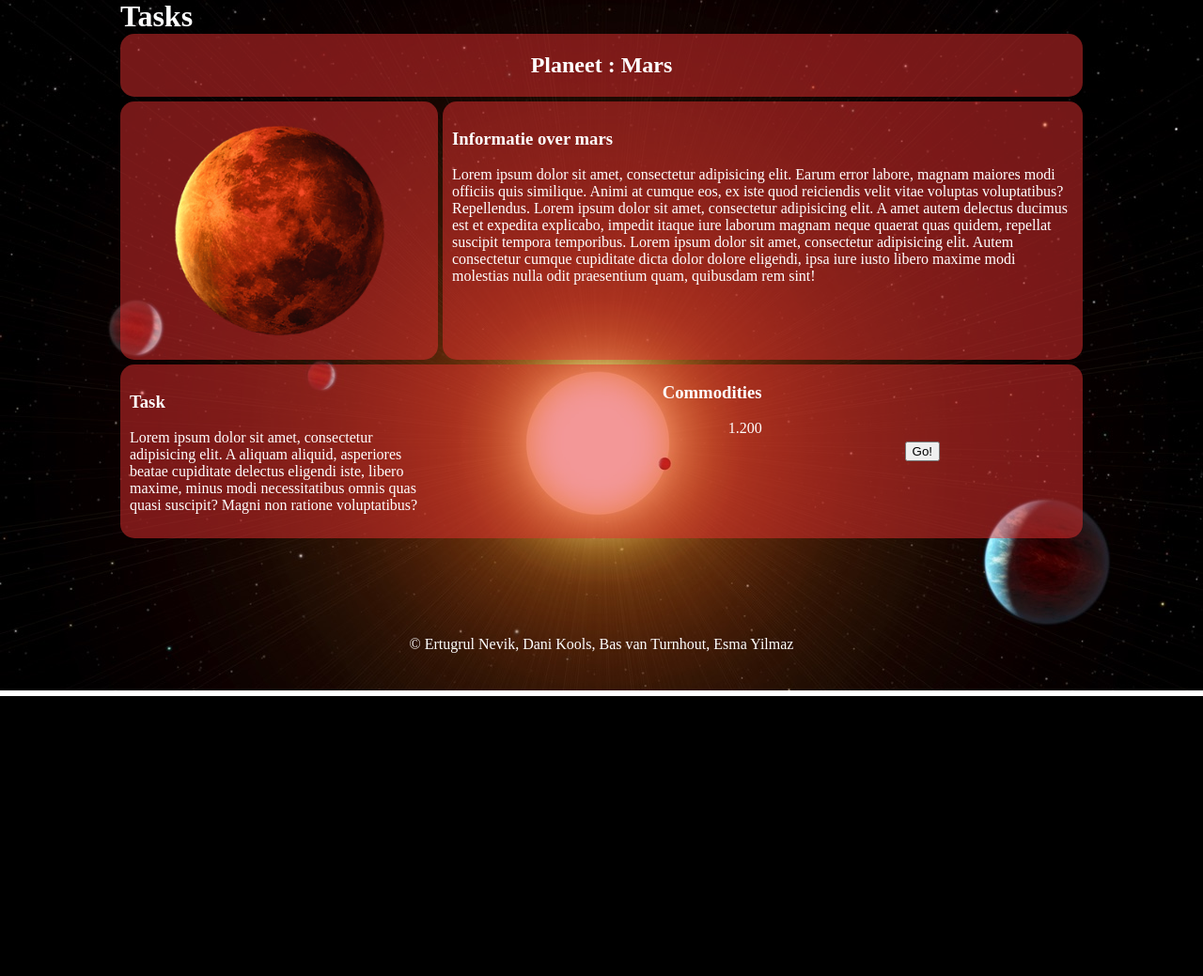
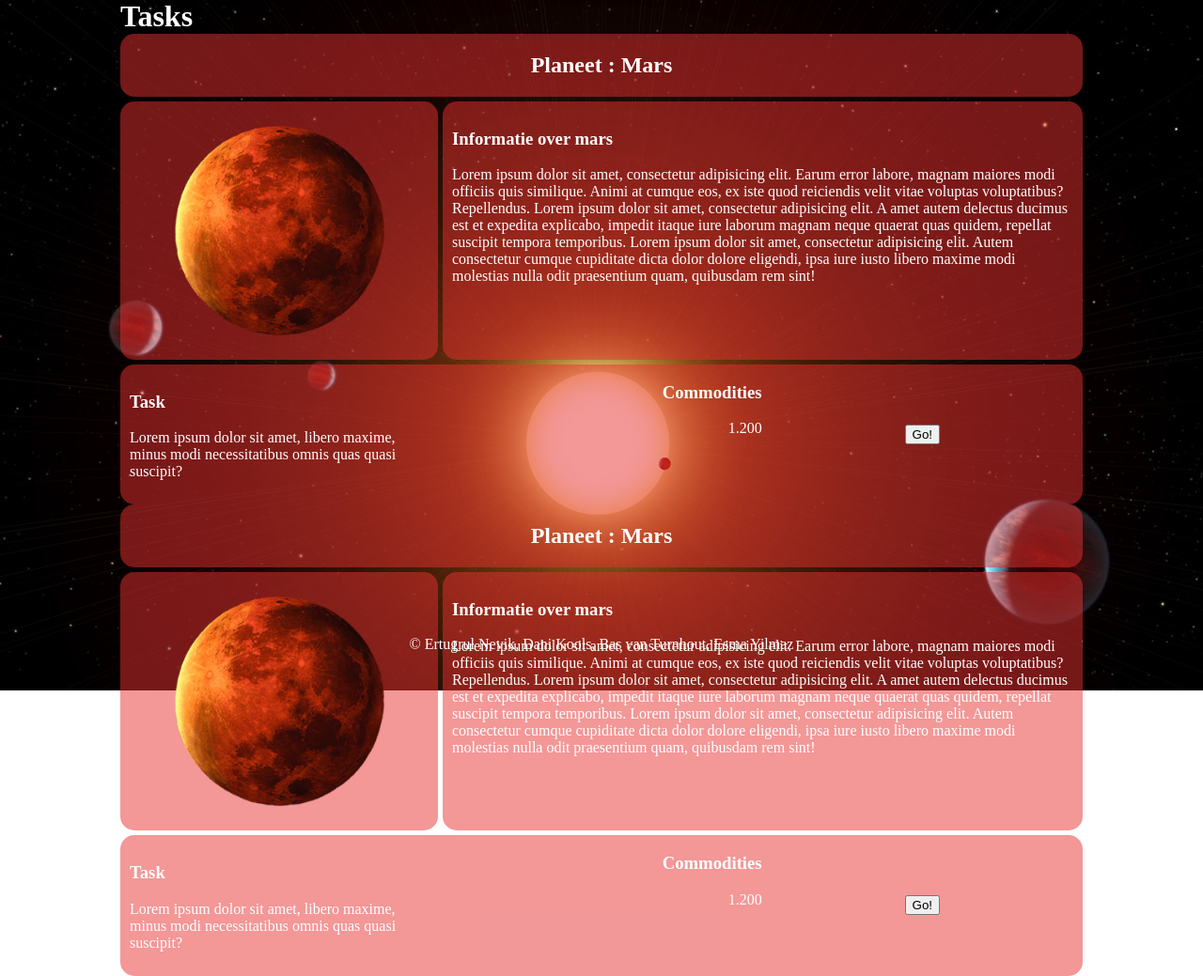
Before and after one commit to enevik/SpaceGame, a PHP site: page /tasks.php in a window 1280 px wide. Shown: the part 59-1098 px from the top of the page at 94% size. Before the commit the page ends 800 px from the top, so only its background shows below. Run offline with PHP 8.4, Linux system fonts and the light colour scheme.

Commit message:
html task pagina toegevoegd

```diff
--- a/tasks.php
+++ b/tasks.php
@@ -25,7 +25,32 @@ require 'header.php';
     <div class="task">
         <div class="info-task">
             <h3>Task</h3>
-            <p>Lorem ipsum dolor sit amet, consectetur adipisicing elit. A aliquam aliquid, asperiores beatae cupiditate delectus eligendi iste, libero maxime, minus modi necessitatibus omnis quas quasi suscipit? Magni non ratione voluptatibus?</p>
+            <p>Lorem ipsum dolor sit amet, libero maxime, minus modi necessitatibus omnis quas quasi suscipit?</p>
+        </div>
+        <div class="commodities">
+            <h3>Commodities</h3>
+            <p>1.200</p>
+        </div>
+        <div class="button">
+            <button>Go!</button>
+        </div>
+    </div>
+    <div class="planet">
+        <div class="title">
+            <h2>Planeet : Mars</h2>
+        </div>
+        <div class="image">
+            <img src="images/mars-image.png" alt="Image of Mars">
+        </div>
+        <div class="info">
+            <h3>Informatie over mars</h3>
+            <p>Lorem ipsum dolor sit amet, consectetur adipisicing elit. Earum error labore, magnam maiores modi officiis quis similique. Animi at cumque eos, ex iste quod reiciendis velit vitae voluptas voluptatibus? Repellendus. Lorem ipsum dolor sit amet, consectetur adipisicing elit. A amet autem delectus ducimus est et expedita explicabo, impedit itaque iure laborum magnam neque quaerat quas quidem, repellat suscipit tempora temporibus. Lorem ipsum dolor sit amet, consectetur adipisicing elit. Autem consectetur cumque cupiditate dicta dolor dolore eligendi, ipsa iure iusto libero maxime modi molestias nulla odit praesentium quam, quibusdam rem sint!</p>
+        </div>
+    </div>
+    <div class="task">
+        <div class="info-task">
+            <h3>Task</h3>
+            <p>Lorem ipsum dolor sit amet, libero maxime, minus modi necessitatibus omnis quas quasi suscipit?</p>
         </div>
         <div class="commodities">
             <h3>Commodities</h3>
```
